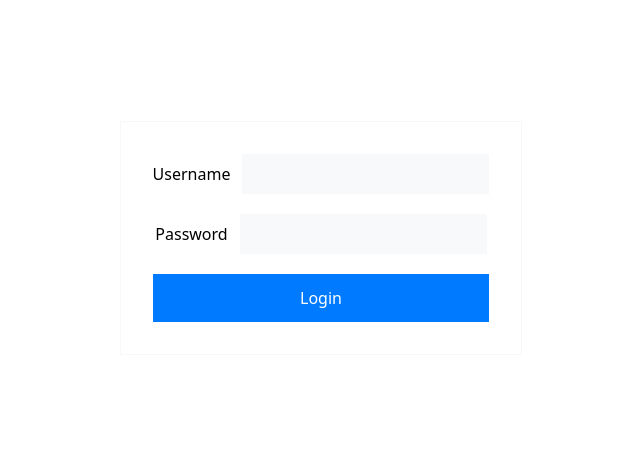
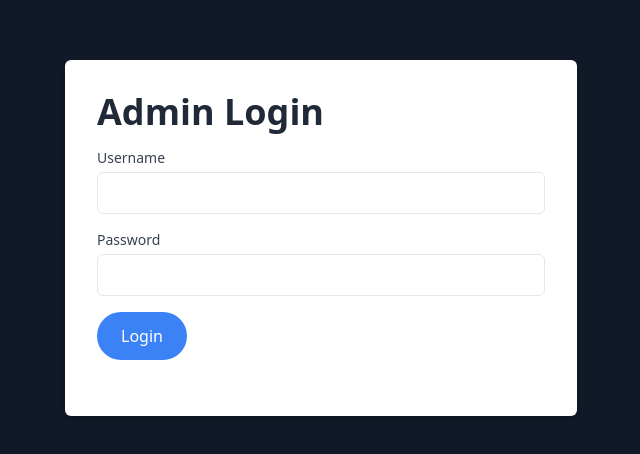
Before and after one commit to rahulkrishna10/Alumni-Network-Portal, a React (Create React App) app in the folder client/: page /admin/login in a window 1280 px wide. Shown: the part 162-616 px from the top of the page, without its empty margins (319-959 px from the left). Built offline with nearby package versions, Linux system fonts and the light colour scheme.

Commit message:
Almost final changes

```diff
--- a/client/src/App.js
+++ b/client/src/App.js
@@ -30,10 +30,12 @@ import AdminHome from "./pages/Admin/AdminHome";
 import AlumniDirectory from "./pages/Admin/AlumniDirectory";
 import AdminEvents from "./pages/Admin/AdminEvents";
 import ManageUsers from "./pages/Admin/ManageUsers";
+import LandingPage from "./pages/LandingPage";
 
 function App() {
   return (
     <Routes>
+      <Route path="/" element={<LandingPage />} />
       <Route path="/register" element={<Register />} />
       <Route path="/login" element={<LoginForm />} />
       <Route path="/admin/login" element={<AdminLogin />} />
--- a/client/src/components/AdminLogin.js
+++ b/client/src/components/AdminLogin.js
@@ -1,5 +1,6 @@
 import React, { useState, useContext } from "react";
 import { AdminContext } from "../store/AdminContextProvider";
+import { useNavigate } from "react-router-dom";
 
 const AdminLogin = () => {
   const [formData, setFormData] = useState({
@@ -8,8 +9,8 @@ const AdminLogin = () => {
   });
 
   const { login } = useContext(AdminContext);
-
   const [error, setError] = useState(false);
+  const navigate = useNavigate();
 
   const onChangeHandler = (e) => {
     setFormData({
@@ -30,41 +31,52 @@ const AdminLogin = () => {
   };
 
   return (
-    <div className="h-screen flex items-center justify-center">
-      <div className="border border-[#F8F8FA]">
-        <form
-          onSubmit={onSubmitHandler}
-          className="flex flex-col items-center gap-5 p-8"
-        >
-          <div className="flex gap-3 items-center">
-            <label htmlFor="username">Username</label>
+    <div className="bg-gray-900 text-black h-screen flex items-center justify-center">
+      <div className="max-w-lg w-full p-8 bg-white rounded-md shadow-md">
+        <h1 className="text-4xl font-extrabold mb-4 text-gray-800">
+          Admin Login
+        </h1>
+        <form className="mb-6" onSubmit={onSubmitHandler}>
+          <div className="mb-4">
+            <label
+              htmlFor="username"
+              className="block text-sm font-medium text-gray-700"
+            >
+              Username
+            </label>
             <input
-              onChange={onChangeHandler}
               type="text"
               name="username"
-              className="bg-[#F8F9FA] p-2"
+              onChange={onChangeHandler}
+              className="mt-1 p-2 w-full border rounded-md"
             />
           </div>
-          <div className="flex gap-3 items-center">
-            <label htmlFor="password">Password</label>
+          <div className="mb-4">
+            <label
+              htmlFor="password"
+              className="block text-sm font-medium text-gray-700"
+            >
+              Password
+            </label>
             <input
-              onChange={onChangeHandler}
               type="password"
               name="password"
-              className="bg-[#F8F9FA] p-2"
+              onChange={onChangeHandler}
+              className="mt-1 p-2 w-full border rounded-md"
             />
           </div>
-          <button type="submit" className="bg-[#007BFF] text-white p-3 w-full">
+          <button
+            type="submit"
+            className="bg-blue-500 hover:bg-blue-600 text-white px-6 py-3 rounded-full"
+          >
             Login
           </button>
-          {error ? (
-            <span className="text-red-600">
-              Username and password are required
-            </span>
-          ) : (
-            ""
-          )}
         </form>
+        {error && (
+          <p className="text-sm text-red-600">
+            Username and password are required
+          </p>
+        )}
       </div>
     </div>
   );
--- a/client/src/components/JobCard.js
+++ b/client/src/components/JobCard.js
@@ -6,10 +6,12 @@ const JobCard = ({ data, user }) => {
   const { userState } = useContext(AuthContext);
   const description = data.description;
   const truncatedDescription = description.substring(0, 100) + "...";
+  const firstThreeSkills = data.required_skills.slice(0, 2);
+
   return (
-    <div className="w-fit md:w-[500px] h-[270px] border border-[#f3f2f5] p-5 flex flex-col justify-between gap-3 my-3 rounded-lg hover:shadow-lg">
+    <div className="w-fit md:w-[500px] h-[300px] border border-[#f3f2f5] p-5 flex flex-col justify-between gap-5 my-3 rounded-lg hover:shadow-lg">
       <div className="flex justify-between">
-        <h2 className="text-xl font-mono">{data.company}</h2>
+        <h2 className="text-lg font-mono">{data.company}</h2>
         <span
           className={`${
             data.type === "Internship" ? "bg-yellow-200" : "bg-orange-200"
@@ -18,8 +20,19 @@ const JobCard = ({ data, user }) => {
           {data.type}
         </span>
       </div>
-      <h1 className="text-2xl font-mono">{data.title}</h1>
+      <h1 className="text-xl font-mono">{data.title}</h1>
       <p className="text-gray-600">{truncatedDescription}</p>
+      <div className="flex gap-3">
+        <span>Skills:</span>
+        {firstThreeSkills.map((skill, index) => (
+          <span
+            key={index}
+            className="text-sm bg-[#8396aa] text-white opacity-70 p-1 rounded-md"
+          >
+            {skill}
+          </span>
+        ))}
+      </div>
       <div className="inline-flex gap-3">
         <NavLink
           to={`/${user}/job/${data._id}`}
--- a/client/src/components/LoginForm.js
+++ b/client/src/components/LoginForm.js
@@ -63,12 +63,13 @@ const LoginForm = () => {
         </div>
         <form
           onSubmit={submitHandler}
+          autoComplete="off"
           action="POST"
           className="w-full md:m-5 p-5 flex flex-col justify-center gap-5 rounded-lg md:min-w-[400px] lg:min-w-[400px]"
         >
           <input
             name="email"
-            className="p-3 focus:outline-none border border-[#dbdbdb] rounded-xl"
+            className="p-3 focus:outline-none border border-[#dbdbdb] rounded-xl bg-white"
             type="email"
             placeholder="Email"
             onChange={emailChangeHandler}
@@ -76,7 +77,7 @@ const LoginForm = () => {
           <div className="w-full flex align-middle justify-between gap-3 relative">
             <input
               name="password"
-              className="w-full p-3 focus:outline-none border border-[#dbdbdb] rounded-xl"
+              className="w-full p-3 focus:outline-none border border-[#dbdbdb] rounded-xl bg-white"
               type={isShow ? "text" : "password"}
               placeholder="Password"
               onChange={passwordChangeHandler}
--- a/client/src/pages/Admin/AdminEvents.js
+++ b/client/src/pages/Admin/AdminEvents.js
@@ -277,7 +277,7 @@ const AlumniEvents = () => {
       )}
       {rsvpModal ? (
         <RSVPModal
-          className="absolute bg-white h-auto w-[400px] top-[15%] left-[27%] z-50 rounded-xl"
+          className="absolute bg-white h-auto w-[400px] top-[15%] left-[27%] z-50 rounded-xl border shadow-xl"
           onClose={() => setRSVPModal(false)}
           selectedEventId={selectedEventId}
         />
--- a/client/src/pages/Alumni/AlumniEvents.js
+++ b/client/src/pages/Alumni/AlumniEvents.js
@@ -12,11 +12,18 @@ const AlumniEvents = () => {
     const headers = {
       Authorization: `Bearer ${userState.token}`,
     };
+
     axios
       .get(BASE_URL + "/alumni/events", { headers })
-      .then((response) => setEvents(response.data))
+      .then((response) => {
+        const currentDate = new Date();
+        const upcomingEvents = response.data.filter(
+          (event) => new Date(event.startDate) > currentDate
+        );
+
+        setEvents(upcomingEvents);
+      })
       .catch((e) => console.log(e.message));
-    // eslint-disable-next-line
   }, []);
 
   return (
--- a/client/src/pages/JobDetails.js
+++ b/client/src/pages/JobDetails.js
@@ -65,6 +65,17 @@ const JobDetails = () => {
         <div className="flex flex-col gap-5">
           <h2 className="text-gray-600">About</h2>
           <p className="text-justify leading-7">{data.description}</p>
+          <div>
+            <h2 className="text-gray-600">Skills</h2>
+            <ul className="list-disc pl-5">
+              {data.required_skills &&
+                data.required_skills.map((skill, index) => (
+                  <li key={index} className="text-lg">
+                    {skill}
+                  </li>
+                ))}
+            </ul>
+          </div>
           <div className="mt-2">
             {data.contact ? (
               <a
--- /dev/null
+++ b/client/src/pages/LandingPage.js
@@ -0,0 +1,34 @@
+import React from "react";
+import { useNavigate } from "react-router-dom";
+
+const LandingPage = () => {
+  const navigate = useNavigate();
+  return (
+    <div className="bg-gray-900 text-white h-screen flex items-center justify-center">
+      <div className="max-w-lg w-full p-8">
+        <h1 className="text-4xl font-extrabold mb-4">Alumni Network Portal</h1>
+        <p className="text-gray-400 mb-6">
+          Connect with your alma mater and fellow graduates. Explore
+          opportunities, events, and memories.
+        </p>
+        <div className="flex space-x-4 mb-8">
+          <button
+            className="bg-blue-500 hover:bg-blue-600 text-white px-6 py-3 rounded-full"
+            onClick={() => navigate("/register")}
+          >
+            Sign Up
+          </button>
+        </div>
+        <p className="text-sm text-gray-500">
+          Already have an account?{" "}
+          <a href="#" className="underline" onClick={() => navigate("/login")}>
+            Log in here
+          </a>
+          .
+        </p>
+      </div>
+    </div>
+  );
+};
+
+export default LandingPage;
```
Also changed, not shown: client/src/pages/JobBoard.js (+27 -11 lines).
